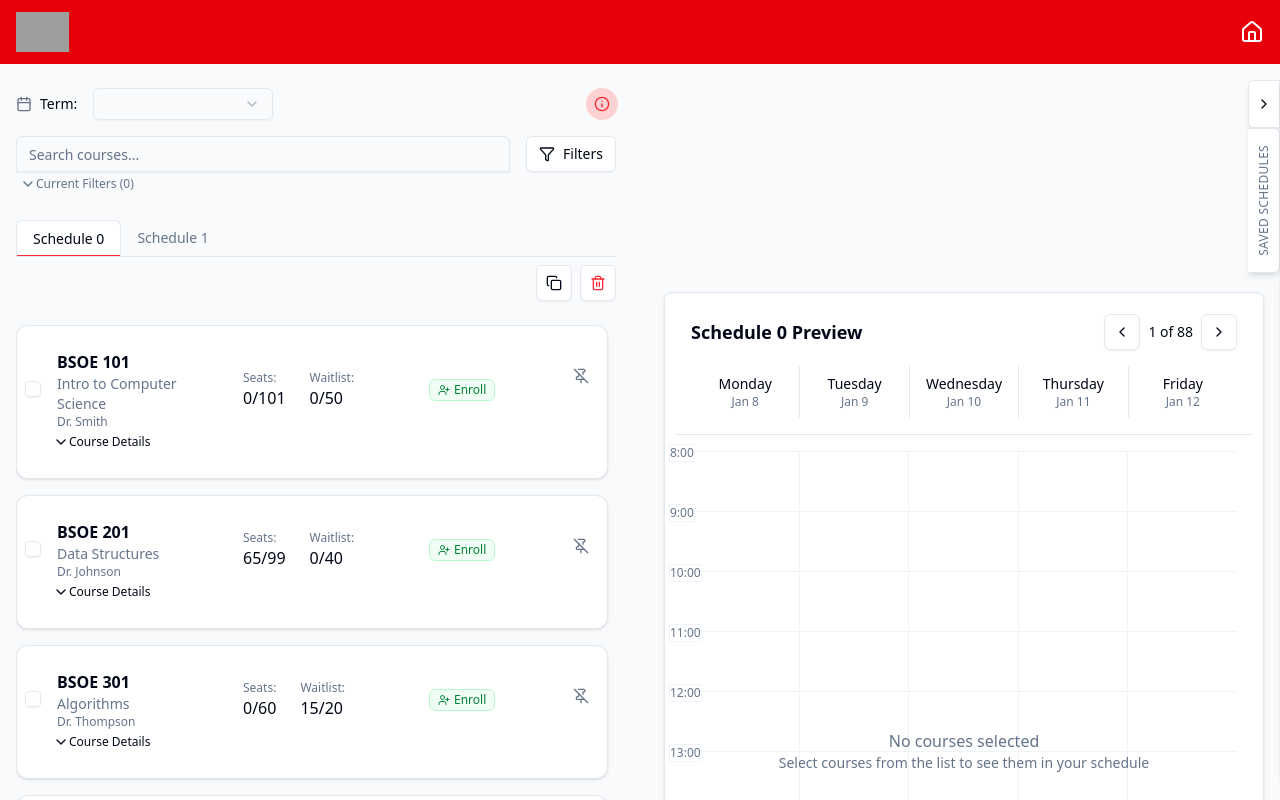
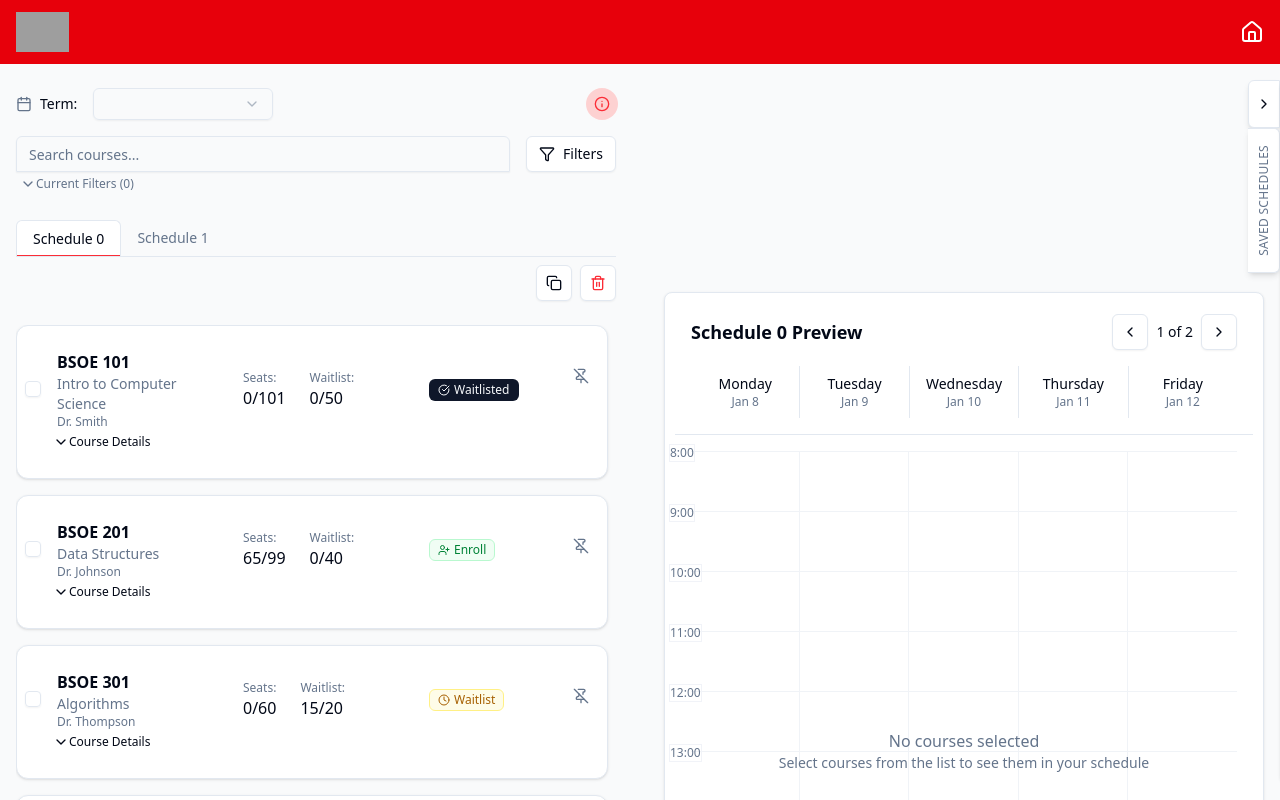
Before and after one commit to enibalo/ScheduleBuilder, a Next.js app: page /schedule in a window 1280 px wide. Shown: the top 800 px of the page. Built offline with nearby package versions, Linux system fonts and the light colour scheme; grey boxes are pictures that could not be loaded.

Commit message:
fix enrollment status and schedule preview

```diff
--- a/src/app/components/CourseList.jsx
+++ b/src/app/components/CourseList.jsx
@@ -14,7 +14,7 @@ import { CollapsibleTrigger } from "@radix-ui/react-collapsible";
 import { ChevronDown } from 'lucide-react';
 import { useState } from "react";
 
-function CourseList({ courses, toggleCourseSelection, toggleCoursePinned }) {
+function CourseList({ courses, weekNumber, toggleCourseSelection, toggleCoursePinned, enrolledCourses}) {
   const [isOpen, setIsOpen] = useState(new Array(courses.length).fill(false));
 
 
@@ -22,7 +22,7 @@ function CourseList({ courses, toggleCourseSelection, toggleCoursePinned }) {
     <div className="space-y-4 max-h-[calc(100vh-16rem)] overflow-y-auto pr-2">
       {courses.length > 0 ? (
         courses.map((course, index) => {
-          const courseTimings = getCourseOfferings(course.schedule);
+          const courseTimings = getCourseOfferings(course["schedule" + weekNumber]);
 
 
 
@@ -72,7 +72,9 @@ function CourseList({ courses, toggleCourseSelection, toggleCoursePinned }) {
 
                     </div>
                     <div className="flex items-center">
-                      <EnrollmentStatus course={course} />
+                      {/* Only show enrollment status for waitlisted/enrolled course */}
+
+                      <EnrollmentStatus course={course} weekNumber={weekNumber} enrolledCourses={enrolledCourses}/>
                     </div>
                   </div>
                 </div>
@@ -134,7 +136,7 @@ function getCourseOfferings(schedule) {
     0: "M", // Monday
     1: "T", // Tuesday
     2: "W", // Wednesday
-    3: "R", // Thursday
+    3: "TR", // Thursday
     4: "F"  // Friday
   };
 
--- a/src/app/components/EnrollmentStatus.jsx
+++ b/src/app/components/EnrollmentStatus.jsx
@@ -8,27 +8,42 @@ import {
   UserPlus,
   UserMinus,
   Clock,
+  CheckCircle,
+  Ban,
 } from "lucide-react"
 
 
-function EnrollmentStatus({ course }) {
-  if (course.seats.available < course.seats.total) {
+function EnrollmentStatus({ course, weekNumber, enrolledCourses }) {
+  const courseKey = "" + course.id + "-" + weekNumber + "";
+
+
+  if ( enrolledCourses == {} || Object.keys(enrolledCourses).includes(courseKey) == false ){
+    if (course.seats.available != 0) {
       return (
         <Badge variant="outline" className="bg-green-50 text-green-700 border-green-200 flex items-center gap-1">
           <UserPlus className="h-3 w-3" /> Enroll
         </Badge>
       )
-  } else if (course.seats.available >= course.seats.total) {
+    } else if (course.waitlist.count != 0) {
       return (
         <Badge variant="outline" className="bg-yellow-50 text-yellow-700 border-yellow-200 flex items-center gap-1">
           <Clock className="h-3 w-3" /> Waitlist
         </Badge>
       )
     }
-
+    else{
+      return (<Badge variant="outline" className="bg-red-50 text-red-700 border-red-200 flex items-center gap-1">
+      <Ban className="h-3 w-3" /> No More Seats
+    </Badge>)
+    }
+  }
+  else{
     return (
-    <></>
+      <Badge>
+        <CheckCircle className="h-3 w-3" /> {enrolledCourses[courseKey]}
+      </Badge>
     )
+  }
 }
 
 export default EnrollmentStatus
--- a/src/app/components/schedule-preview.jsx
+++ b/src/app/components/schedule-preview.jsx
@@ -17,6 +17,7 @@ import { Button } from "@/components/ui/button"
  * @param {Function} [props.onSaveSchedule] - Function to save the schedule
  * @param {Function} [props.onGetSchedule] - Function to get the schedule
  */
+
 export function SchedulePreview({
   weekNumber,
   totalWeeks,
--- a/src/app/schedule/page.jsx
+++ b/src/app/schedule/page.jsx
@@ -69,6 +69,9 @@ export default function CourseSearch() {
     }
   });
 
+
+  const [enrolledCourses, setEnrolledCourses] = useState({"1-1": "Waitlisted"});
+
   const [searchQuery, setSearchQuery] = useState("")
   const [activeSchedule, setActiveSchedule] = useState(0)
   const [activeScheduleData, setActiveScheduleData] = useState(courseSchedules[0])
@@ -80,7 +83,8 @@ export default function CourseSearch() {
   const [scheduleName, setScheduleName] = useState("")
   const [enrollmentStatus, setEnrollmentStatus] = useState({})
   const [selectedTerm, setSelectedTerm] = useState(localStorage.getItem("term"))
-  const totalWeeks = 88
+  const totalWeeks = 2
+
   // Add new state for tracking pending actions
   const [pendingActions, setPendingActions] = useState([])
   const [confirmationOpen, setConfirmationOpen] = useState(false)
@@ -173,332 +177,7 @@ export default function CourseSearch() {
 
     return dates
   }
-  const weekDates = calculateDates(weekNumber)
-
-  // Sample course data for Schedule 1
-  const coursesSchedule1 = [
-    {
-      id: "1",
-      code: "BSOE 101",
-      title: "Intro to Computer Science",
-      professor: "Dr. Ada Lovelace",
-      room: "ENG 101",
-      seats: {
-        available: 14,
-        total: 101,
-      },
-      waitlist: {
-        count: 0,
-        capacity: 50,
-      },
-      status: "available",
-      color: "blue",
-      schedule: [
-        {
-          day: 0,
-          startHour: 10,
-          duration: 2,
-          type: "LEC",
-        },
-        {
-          day: 2,
-          startHour: 10,
-          duration: 1,
-          type: "TUT",
-        },
-      ],
-    },
-    {
-      id: "2",
-      code: "BSOE 201",
-      title: "Data Structures",
-      professor: "Dr. Alan Turing",
-      room: "ENG 204",
-      seats: {
-        available: 65,
-        total: 99,
-      },
-      waitlist: {
-        count: 0,
-        capacity: 40,
-      },
-      status: "available",
-      color: "green",
-      schedule: [
-        {
-          day: 1,
-          startHour: 13,
-          duration: 1.5,
-          type: "LEC",
-        },
-        {
-          day: 3,
-          startHour: 13,
-          duration: 1.5,
-          type: "LEC",
-        },
-      ],
-    },
-    {
-      id: "3",
-      code: "BSOE 301",
-      title: "Algorithms",
-      professor: "Dr. Grace Hopper",
-      room: "ENG 302",
-      seats: {
-        available: 0,
-        total: 60,
-      },
-      waitlist: {
-        count: 15,
-        capacity: 20,
-      },
-      status: "waitlist",
-      color: "purple",
-      schedule: [
-        {
-          day: 0,
-          startHour: 14,
-          duration: 1,
-          type: "LEC",
-        },
-        {
-          day: 2,
-          startHour: 14,
-          duration: 1,
-          type: "LEC",
-        },
-        {
-          day: 4,
-          startHour: 9,
-          duration: 2,
-          type: "LAB",
-        },
-      ],
-    },
-    {
-      id: "4",
-      code: "CHEM 201",
-      title: "Organic Chemistry",
-      professor: "Dr. Marie Curie",
-      room: "SCI 110",
-      seats: {
-        available: 0,
-        total: 200,
-      },
-      waitlist: {
-        count: 45,
-        capacity: 45,
-      },
-      status: "not-found",
-      color: "orange",
-      schedule: [
-        {
-          day: 1,
-          startHour: 9,
-          duration: 1.5,
-          type: "LEC",
-        },
-        {
-          day: 3,
-          startHour: 9,
-          duration: 1.5,
-          type: "LEC",
-        },
-        {
-          day: 4,
-          startHour: 13,
-          duration: 3,
-          type: "LAB",
-        },
-      ],
-    },
-
-    //conflicting courses
-    {
-      id: "5",
-      code: "MATH 200",
-      title: "Calculus II",
-      professor: "Dr. Carl Gauss",
-      room: "MATH 220",
-      seats: {
-        available: 10,
-        total: 150,
-      },
-      waitlist: {
-        count: 5,
-        capacity: 20,
-      },
-      status: "open",
-      color: "blue",
-      schedule: [
-        {
-          day: 1,
-          startHour: 9.5,
-          duration: 1.5,
-          type: "LEC",
-        },
-      ],
-    },
-    {
-      id: "6",
-      code: "PHYS 101",
-      title: "Physics I",
-      professor: "Dr. Isaac Newton",
-      room: "PHY 100",
-      seats: {
-        available: 20,
-        total: 180,
-      },
-      waitlist: {
-        count: 0,
-        capacity: 30,
-      },
-      status: "open",
-      color: "green",
-      schedule: [
-        {
-          day: 1,
-          startHour: 10,
-          duration: 1,
-          type: "LEC",
-        },
-      ],
-    },
-  ]
-
-
-  // Sample course data for Schedule 2
-  const coursesSchedule2 = [
-    {
-      id: "5",
-      code: "PHYS 101",
-      title: "Physics I: Mechanics",
-      seats: {
-        available: 25,
-        total: 120,
-      },
-      waitlist: {
-        count: 0,
-        capacity: 30,
-      },
-      status: "available",
-      color: "yellow",
-      schedule: [
-        {
-          day: 0, // Monday
-          startHour: 8,
-          duration: 1.5,
-          type: "LEC",
-        },
-        {
-          day: 2, // Wednesday
-          startHour: 8,
-          duration: 1.5,
-          type: "LEC",
-        },
-        {
-          day: 4, // Friday
-          startHour: 14,
-          duration: 2,
-          type: "LAB",
-        },
-      ],
-    },
-    {
-      id: "6",
-      code: "MATH 101",
-      title: "Calculus I",
-      seats: {
-        available: 12,
-        total: 150,
-      },
-      waitlist: {
-        count: 5,
-        capacity: 25,
-      },
-      status: "available",
-      color: "pink",
-      schedule: [
-        {
-          day: 1, // Tuesday
-          startHour: 10,
-          duration: 1.5,
-          type: "LEC",
-        },
-        {
-          day: 3, // Thursday
-          startHour: 10,
-          duration: 1.5,
-          type: "LEC",
-        },
-      ],
-    },
-    {
-      id: "7",
-      code: "HIST 101",
-      title: "World History",
-      seats: {
-        available: 0,
-        total: 80,
-      },
-      waitlist: {
-        count: 20,
-        capacity: 20,
-      },
-      status: "waitlist",
-      color: "green",
-      schedule: [
-        {
-          day: 0, // Monday
-          startHour: 13,
-          duration: 1,
-          type: "LEC",
-        },
-        {
-          day: 2, // Wednesday
-          startHour: 13,
-          duration: 1,
-          type: "LEC",
-        },
-        {
-          day: 4, // Friday
-          startHour: 11,
-          duration: 1,
-          type: "TUT",
-        },
-      ],
-    },
-    {
-      id: "8",
-      code: "ENGL 101",
-      title: "Composition",
-      seats: {
-        available: 30,
-        total: 100,
-      },
-      waitlist: {
-        count: 0,
-        capacity: 20,
-      },
-      status: "available",
-      color: "blue",
-      schedule: [
-        {
-          day: 1, // Tuesday
-          startHour: 15,
-          duration: 1.5,
-          type: "LEC",
-        },
-        {
-          day: 3, // Thursday
-          startHour: 15,
-          duration: 1.5,
-          type: "LEC",
-        },
-      ],
-    },
-  ];
+  const weekDates = calculateDates(1)
 
   // Convert selected courses to schedule blocks
   const selectedCourseBlocks = useMemo(() => {
@@ -506,7 +185,7 @@ export default function CourseSearch() {
 
     activeScheduleData.courses.forEach(course => {
       if (course.selected) {
-        course.schedule.forEach((scheduleItem, index) => {
+        course["schedule" +  weekNumber].forEach((scheduleItem, index) => {
           blocks.push({
             id: `${course.id}-${index}`,
             courseId: course.id,
@@ -523,7 +202,7 @@ export default function CourseSearch() {
     })
 
     return blocks
-  }, [activeScheduleData])
+  }, [activeScheduleData, weekNumber])
 
   const toggleCourseSelection = (courseId) => {
     setActiveScheduleData({
@@ -604,6 +283,7 @@ export default function CourseSearch() {
       ...prev,
       [courseId]: status,
     }))
+
   }
 
   const handleAction = (courseId, action) => {
@@ -647,6 +327,20 @@ export default function CourseSearch() {
           break
       }
     })
+
+    let newEnrolledCourses = {}
+
+
+    pendingActions.forEach( (action)=>{
+      if (action.type != "drop"){
+        const courseKey =  action.id + "-" + weekNumber
+        const capitalizeFirst = str => str.charAt(0).toUpperCase() + str.slice(1);
+        newEnrolledCourses[courseKey] = capitalizeFirst(action.type +"ed")
+      }
+    })
+
+    setEnrolledCourses((newEnrolledCourses))
+
     setConfirmationOpen(false)
     // Show success dialog after actions are completed
     setSuccessDialogOpen(true)
@@ -732,8 +426,8 @@ export default function CourseSearch() {
                 onSave={handleSaveFilters}
               />
             </div>
-
             <div className="mb-6">
+               {/* create tabs */}
               <div className="flex border-b overflow-auto scrollbar-none overflow-y-hidden">
                 {
                   loadedSchedules.map((schedule, index) => {
@@ -785,7 +479,7 @@ export default function CourseSearch() {
               </div>
             </div>
 
-            <CourseList courses={activeScheduleData.courses} toggleCourseSelection={toggleCourseSelection} toggleCoursePinned={toggleCoursePinned} />
+            <CourseList courses={activeScheduleData.courses} weekNumber={weekNumber} enrolledCourses={enrolledCourses} toggleCourseSelection={toggleCourseSelection} toggleCoursePinned={toggleCoursePinned} />
 
             <SuggestedCourses onClick={(item)=>console.log(item)}></SuggestedCourses>
           </div>
@@ -795,8 +489,15 @@ export default function CourseSearch() {
             <SchedulePreview
               weekNumber={weekNumber}
               totalWeeks={totalWeeks}
-              onPrevWeek={() => setWeekNumber((prev) => Math.max(1, prev - 1))}
-              onNextWeek={() => setWeekNumber((prev) => Math.min(totalWeeks, prev + 1))}
+              onPrevWeek={() => {
+                // ignore attempts to go past page 1
+                let week = weekNumber != 1 ? weekNumber - 1 : weekNumber;
+                setWeekNumber(week);
+              }}
+              onNextWeek={() => {
+                let week = weekNumber != 2 ? weekNumber + 1 : weekNumber;
+                setWeekNumber(week);
+              }}
               courses={selectedCourseBlocks}
               dates={weekDates}
               scheduleName={activeScheduleData.name}
```
Also changed, not shown: src/app/database/allClasses.json (+160 -12 lines), 1 other file (tests, documents, lock files or other folders). Lines whose indentation alone changed are shown as unchanged.
